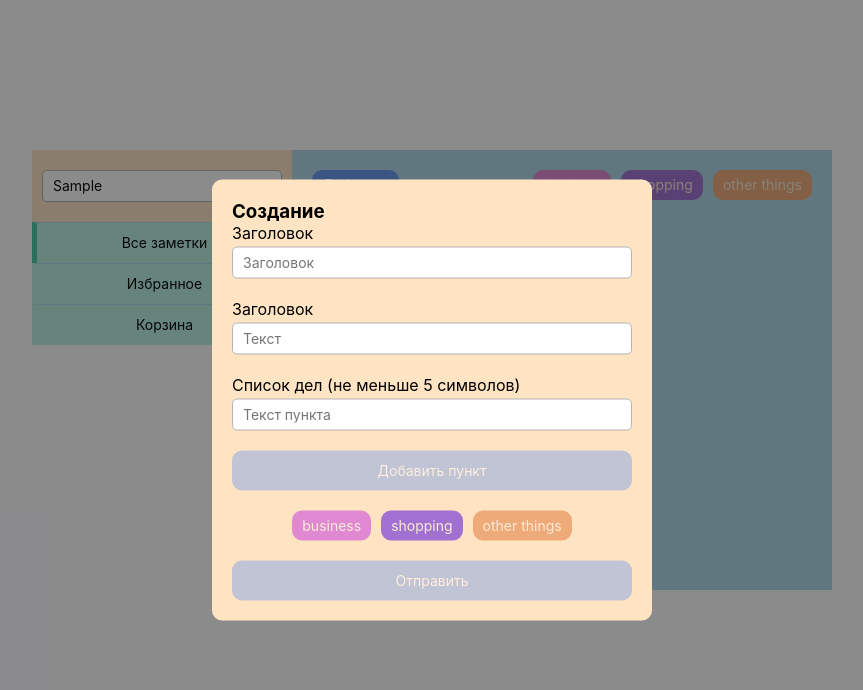
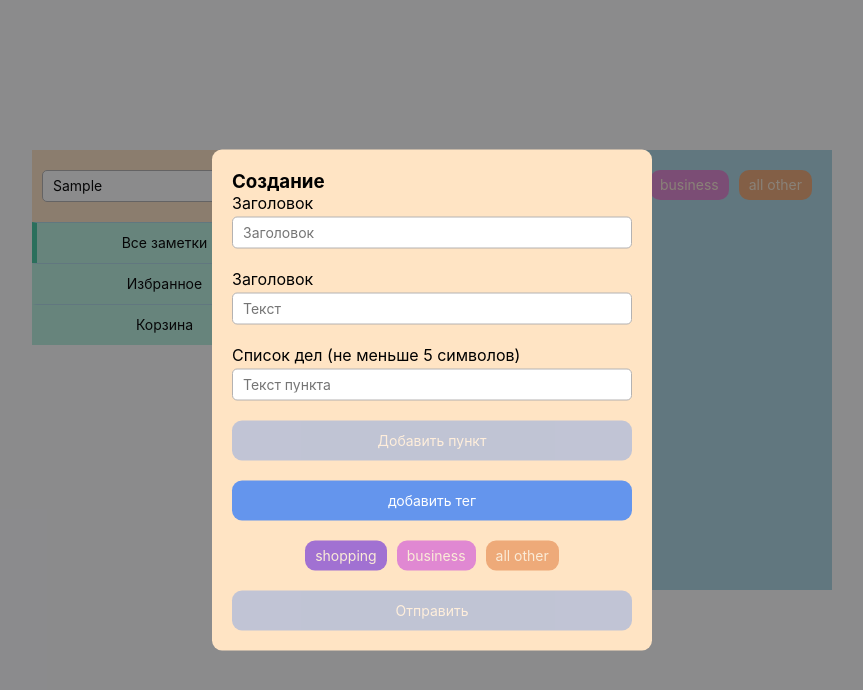
Before and after one commit to StasRnD/notes-list, a React (Create React App) app: page / in a window 1280 px wide. Both pictures are taken after typing "Sample" into the empty fields and a click on the button "Добавить". Shown: the top 690 px of the page, without its empty margins (208-1071 px from the left). Built offline with nearby package versions, Linux system fonts and the light colour scheme.

Commit message:
feat: add tag ability

```diff
--- a/src/App.tsx
+++ b/src/App.tsx
@@ -3,18 +3,14 @@ import "./index.css";
 import { NoteItemComponent } from "./components/NoteItem/NoteItem";
 import { Tag } from "./components/Tag/Tag";
 import { updateNotes, filterByTags } from "./utils";
-import { NoteItemProps, FilterSetting } from "./types";
+import { NoteItemProps, FilterSetting, TagProps } from "./types";
 import { Popup } from "./components/Popup/Popup";
 import { NoteForm } from "./components/NoteForm/NoteForm";
 
 const initialDataForm: NoteItemProps = {
   title: "",
   description: "",
-  tags: {
-    isBusiness: false,
-    isShopping: false,
-    isOther: false,
-  },
+  tags: {},
   groups: {
     isFavorite: false,
     isTrust: false,
@@ -24,16 +20,28 @@ const initialDataForm: NoteItemProps = {
   id: 0,
 };
 
-const initialFilter: FilterSetting = {
-  tags: { isBusiness: false, isShopping: false, isOther: false },
-  groups: null,
-};
-
 const initialNotes: NoteItemProps[] = JSON.parse(
   localStorage.getItem("notes") || `[]`,
 );
 
-const allTags: any = JSON.parse(localStorage.getItem("tags") || `[]`);
+const globalInitialTagsJson =
+  '[{"text":"shopping","color":"#a171d2"},{"text":"business","color":"#e088d2"},{"text":"all other","color":"#eeaa79"}]';
+
+const initialTags: TagProps[] = JSON.parse(
+  localStorage.getItem("tags") || globalInitialTagsJson,
+);
+
+const getInitialFilterTags = initialTags.reduce(
+  (acc, tag) => {
+    return { ...acc, [tag.text]: false };
+  },
+  {} as NoteItemProps["tags"],
+);
+
+const initialFilter: FilterSetting = {
+  tags: getInitialFilterTags,
+  groups: null,
+};
 
 const App = () => {
   const [openPopup, setOpenPopup] = useState<boolean>(false);
@@ -41,8 +49,8 @@ const App = () => {
   const [searchValue, setSearchValue] = useState<string>("");
   const [filterSetting, setFilterSetting] =
     useState<FilterSetting>(initialFilter);
-
   const [notes, setNotes] = useState<NoteItemProps[]>(initialNotes);
+  const [tags, setTags] = useState<TagProps[]>(initialTags);
   const handleToggleOpenPopup = (item?: NoteItemProps) => {
     if (item) {
       setDataForm(() => item);
@@ -141,6 +149,8 @@ const App = () => {
             notes={notes}
             setNotes={setNotes}
             closePopup={() => handleToggleOpenPopup(initialDataForm)}
+            tags={tags}
+            setTags={setTags}
           />
         </Popup>
       )}
@@ -182,24 +192,16 @@ const App = () => {
             </button>
 
             <div className={"TagsContainer"}>
-              <Tag
-                active={filterSetting.tags.isBusiness}
-                styleVariant={"business"}
-                text={"business"}
-                onClick={() => handleChangeFilterSettingToTags("isBusiness")}
-              />
-              <Tag
-                active={filterSetting.tags.isShopping}
-                styleVariant={"shopping"}
-                text={"shopping"}
-                onClick={() => handleChangeFilterSettingToTags("isShopping")}
-              />
-              <Tag
-                styleVariant={"other"}
-                text={"other things"}
-                active={filterSetting.tags.isOther}
-                onClick={() => handleChangeFilterSettingToTags("isOther")}
-              />
+              {tags.map((tag) => {
+                return (
+                  <Tag
+                    active={filterSetting.tags[tag.text]}
+                    text={tag.text}
+                    onClick={() => handleChangeFilterSettingToTags(tag.text)}
+                    style={{ background: `${tag.color}` }}
+                  />
+                );
+              })}
             </div>
           </div>
           <div>
--- a/src/components/NoteForm/NoteForm.tsx
+++ b/src/components/NoteForm/NoteForm.tsx
@@ -2,8 +2,8 @@ import { Tag } from "../Tag/Tag";
 import isEqual from "lodash/isEqual";
 import React from "react";
 import { useFormik } from "formik";
-import { NoteItemProps } from "../../types";
-import { updateNotes } from "../../utils";
+import { NoteItemProps, TagProps } from "../../types";
+import { addTags, updateNotes } from "../../utils";
 import { produce } from "immer";
 import * as Yup from "yup";
 
@@ -12,6 +12,8 @@ interface NoteFormProps {
   notes: NoteItemProps[];
   setNotes: React.Dispatch<React.SetStateAction<NoteItemProps[]>>;
   closePopup: VoidFunction;
+  tags: TagProps[];
+  setTags: React.Dispatch<React.SetStateAction<TagProps[]>>;
 }
 
 export const NoteForm: React.FC<NoteFormProps> = ({
@@ -19,6 +21,8 @@ export const NoteForm: React.FC<NoteFormProps> = ({
   notes,
   setNotes,
   closePopup,
+  tags,
+  setTags,
 }) => {
   const formik = useFormik<NoteItemProps & { listItemText: string }>({
     initialValues: {
@@ -49,13 +53,18 @@ export const NoteForm: React.FC<NoteFormProps> = ({
         .min(5, "не меньше 10 символов"),
 
       description: Yup.string().min(10, "Не меньше 10 символов"),
-      tags: Yup.object({
-        isBusiness: Yup.boolean(),
-        isShopping: Yup.boolean(),
-        isOther: Yup.boolean(),
-      }).test("validationTags", (obj) => {
-        return obj.isBusiness || obj.isShopping || obj.isOther;
-      }),
+      tags: Yup.object()
+        .shape(
+          tags.reduce(
+            (acc, tag) => {
+              return { ...acc, [tag.text]: Yup.boolean() };
+            },
+            {} as { [key: string]: Yup.BooleanSchema<boolean | undefined> },
+          ),
+        )
+        .test("validationTags", (obj) => {
+          return Object.values(obj).some((el) => Boolean(el));
+        }),
       listItemText: Yup.string().min(5, "минимум 5 букв"),
     }),
   });
@@ -127,26 +136,31 @@ export const NoteForm: React.FC<NoteFormProps> = ({
       >
         Добавить пункт
       </button>
+      <button
+        type={"button"}
+        onClick={() => {
+          if (tags.map((tag) => tag.text).includes("mother")) {
+            return;
+          }
+          addTags({
+            tags: [...tags, { text: "mother", color: "green" }],
+            setTags,
+          });
+        }}
+      >
+        добавить тег
+      </button>
       <div className={"TagContainer"}>
-        <Tag
-          styleVariant={"business"}
-          text={"business"}
-          active={formik.values.tags.isBusiness}
-          onClick={() => handleTagsChange("isBusiness")}
-        />
-        <Tag
-          styleVariant={"shopping"}
-          text={"shopping"}
-          active={formik.values.tags.isShopping}
-          onClick={() => handleTagsChange("isShopping")}
-        />
-
-        <Tag
-          styleVariant={"other"}
-          text={"other things"}
-          active={formik.values.tags.isOther}
-          onClick={() => handleTagsChange("isOther")}
-        />
+        {tags.map((tag) => {
+          return (
+            <Tag
+              text={tag.text}
+              style={{ background: `${tag.color}` }}
+              active={formik.values.tags[tag.text]}
+              onClick={() => handleTagsChange(tag.text)}
+            />
+          );
+        })}
 
         {formik.touched.tags && formik.errors.tags && (
           <span className={"Error"}>Необходимо выбрать хотя бы один тег</span>
--- a/src/components/Tag/Tag.css
+++ b/src/components/Tag/Tag.css
@@ -22,10 +22,8 @@
 
 .other {
     background-color: #eeaa79;
-
 }
 
 .active {
-
     box-shadow: 0 3px 4px 0 rgba(41, 41, 64, 1) inset
 }
--- a/src/components/Tag/Tag.tsx
+++ b/src/components/Tag/Tag.tsx
@@ -1,25 +1,26 @@
 import React from "react";
 
 interface TagProps {
-  styleVariant: "shopping" | "business" | "other";
   text: string;
   onClick?: VoidFunction;
   active?: boolean;
   className?: string;
+  style?: React.CSSProperties;
 }
 
 export const Tag: React.FC<TagProps> = ({
-  styleVariant,
   onClick,
   active,
   className,
   text,
+  style,
 }) => {
   return (
     <button
       type={"button"}
       onClick={onClick}
-      className={`Tag ${styleVariant} ${active ? "active" : ""} ${className || ""}`}
+      className={`Tag ${active ? "active" : ""} ${className || ""}`}
+      style={style}
     >
       {text}
     </button>
--- a/src/utils.ts
+++ b/src/utils.ts
@@ -1,4 +1,4 @@
-import { NoteItemProps } from "./types";
+import { NoteItemProps, TagProps } from "./types";
 import React from "react";
 
 interface UpdateNotesProps {
@@ -6,9 +6,19 @@ interface UpdateNotesProps {
   notes: NoteItemProps[];
 }
 
+interface AddTagsProps {
+  setTags: React.Dispatch<React.SetStateAction<TagProps[]>>;
+  tags: TagProps[];
+}
+
 export const updateNotes = ({ notes, setNotes }: UpdateNotesProps) => {
   setNotes(notes);
   localStorage.setItem("notes", JSON.stringify(notes, null, 1));
+};
+
+export const addTags = ({ tags, setTags }: AddTagsProps) => {
+  setTags(tags);
+  localStorage.setItem("tags", JSON.stringify(tags, null, 1));
 };
 
 export const filterByTags = (
@@ -18,9 +28,7 @@ export const filterByTags = (
   if (Object.values(filterSetting).every((value) => !Boolean(value))) {
     return true;
   }
-  return (
-    (item.tags.isBusiness && filterSetting.isBusiness) ||
-    (item.tags.isShopping && filterSetting.isShopping) ||
-    (item.tags.isOther && filterSetting.isOther)
-  );
+  const x = Object.keys(filterSetting).filter((el) => filterSetting[el]);
+
+  return x.some((el) => item.tags[el]);
 };
```
Also changed, not shown: src/types.ts (+6 -3 lines).
